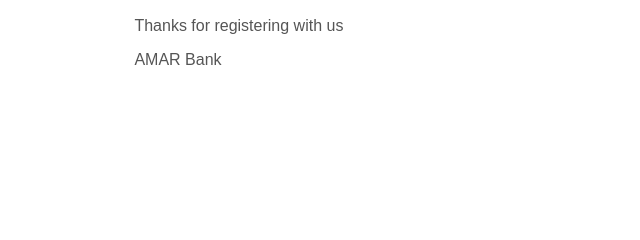
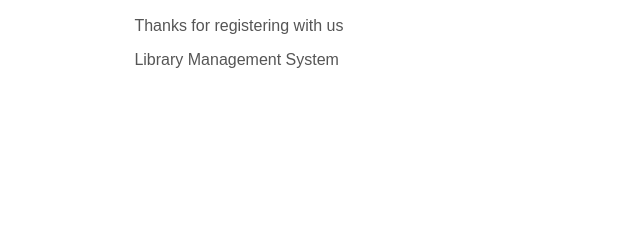
Before and after one commit to Atik203/Library-Management-System, a Django app: template accounts/templates/register_email.html in a window 1280 px wide. Shown: the part 68-308 px from the top of the page, without its empty margins (0-640 px from the left). Run offline with Django 5.2, Linux system fonts and the light colour scheme; the template is opened without the code that fills it, so the values that code supplies are empty; some libraries are stand-ins or nearby versions.

Commit message:
update email template

```diff
--- a/accounts/templates/register_email.html
+++ b/accounts/templates/register_email.html
@@ -4,5 +4,5 @@
         Congratulations! Your registration has been successful. Your username is {{ user.username }}.
     </p>
     <p style="font-size: 16px; color: #555;">Thanks for registering with us</p>
-    <p style="font-size: 16px; color: #555;">AMAR Bank</p>
+    <p style="font-size: 16px; color: #555;">Library Management System</p>
 </div>
```
Also changed, not shown: db.sqlite3.
